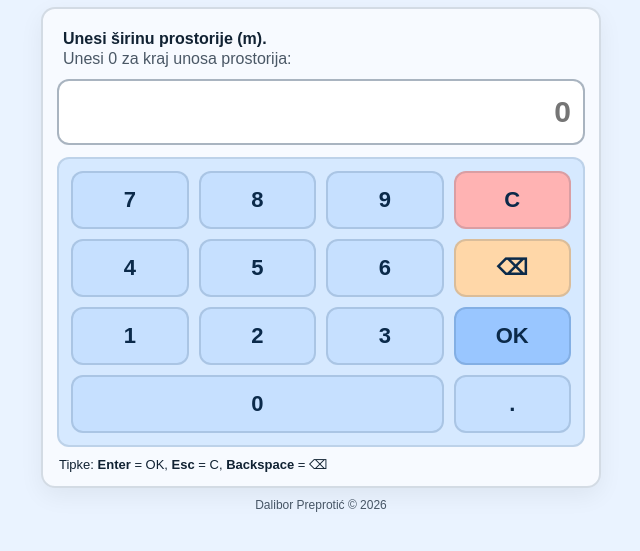
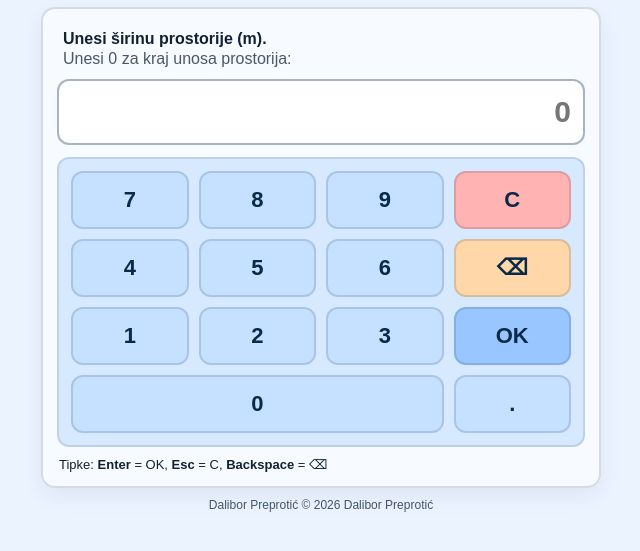
Before and after one commit to dalibor-preprotic/soboslikar-web, a plain HTML site: page index.html in a window 1280 px wide. Shown: the part 157-708 px from the top of the page, without its empty margins (319-959 px from the left). Drawn offline with Linux system fonts and the light colour scheme.

```diff
--- a/index.html
+++ b/index.html
@@ -48,7 +48,7 @@
       <button id="restartBtn" class="ok big">Novi obračun</button>
     </section>
 
-    <footer class="footer muted">Dalibor Preprotić © 2026</footer>
+    <footer class="footer muted">Dalibor Preprotić © 2026 Dalibor Preprotić</footer>
   </main>
 
   <script src="app.js"></script>
```
